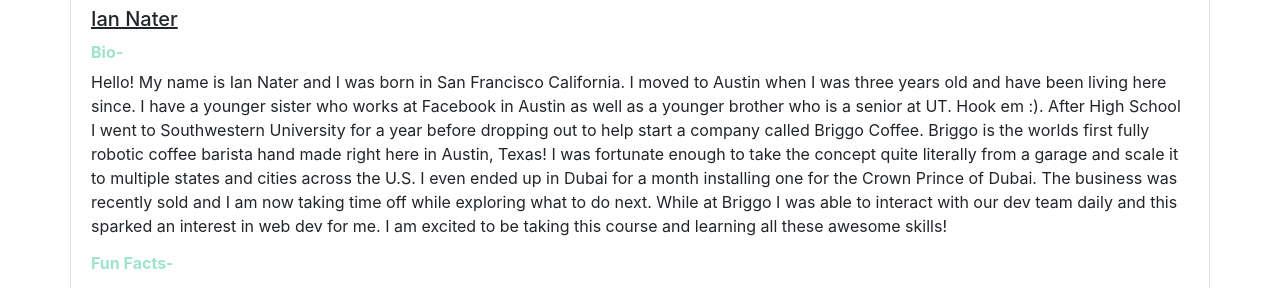
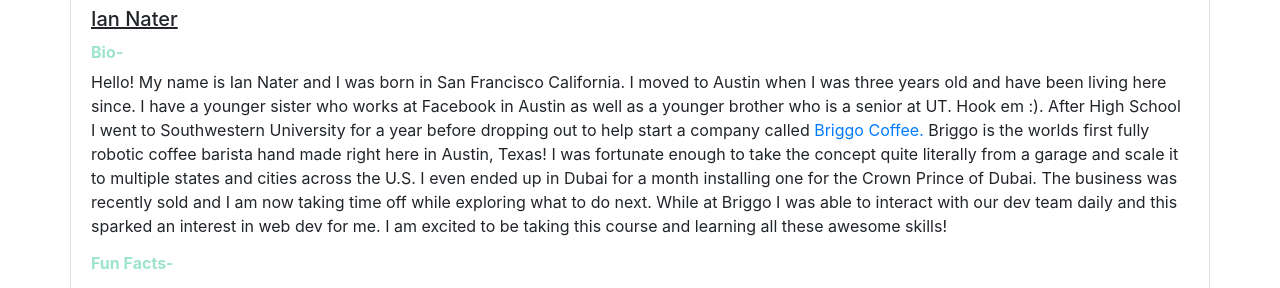
Before and after one commit to iannater/Responsive-Portfolio, a plain HTML site: page index.html in a window 1280 px wide. Shown: the part 606-894 px from the top of the page. Drawn offline with nearby package versions, Linux system fonts and the light colour scheme; a script that the page names is missing.

Commit message:
embedding link for Briggo coffee

```diff
--- a/index.html
+++ b/index.html
@@ -51,7 +51,7 @@
                     <div class="card-body">
                     <h5 class="card-title">Ian Nater</h5>
                     <h6 id="bio"><b>Bio-</b></h6>
-                    <p class="card-text">Hello! My name is Ian Nater and I was born in San Francisco California. I moved to Austin when I was three years old and have been living here since. I have a younger sister who works at Facebook in Austin as well as a younger brother who is a senior at UT. Hook em :). After High School I went to Southwestern University for a year before dropping out to help start a company called Briggo Coffee. Briggo is the worlds first fully robotic coffee barista hand made right here in Austin, Texas! I was fortunate enough to take the concept quite literally from a garage and scale it to multiple states and cities across the U.S. I even ended up in Dubai for a month installing one for the Crown Prince of Dubai. The business was recently sold and I am now taking time off while exploring what to do next. While at Briggo I was able to interact with our dev team daily and this sparked an interest in web dev for me. I am excited to be taking this course and learning all these awesome skills!
+                    <p class="card-text">Hello! My name is Ian Nater and I was born in San Francisco California. I moved to Austin when I was three years old and have been living here since. I have a younger sister who works at Facebook in Austin as well as a younger brother who is a senior at UT. Hook em :). After High School I went to Southwestern University for a year before dropping out to help start a company called <a href="https://briggo.com/" target="_blank">Briggo Coffee.</a> Briggo is the worlds first fully robotic coffee barista hand made right here in Austin, Texas! I was fortunate enough to take the concept quite literally from a garage and scale it to multiple states and cities across the U.S. I even ended up in Dubai for a month installing one for the Crown Prince of Dubai. The business was recently sold and I am now taking time off while exploring what to do next. While at Briggo I was able to interact with our dev team daily and this sparked an interest in web dev for me. I am excited to be taking this course and learning all these awesome skills!
                     </p>
                 <h6 id="facts"><b>Fun Facts-</b></h6>
                     <p class="card-text">
```
